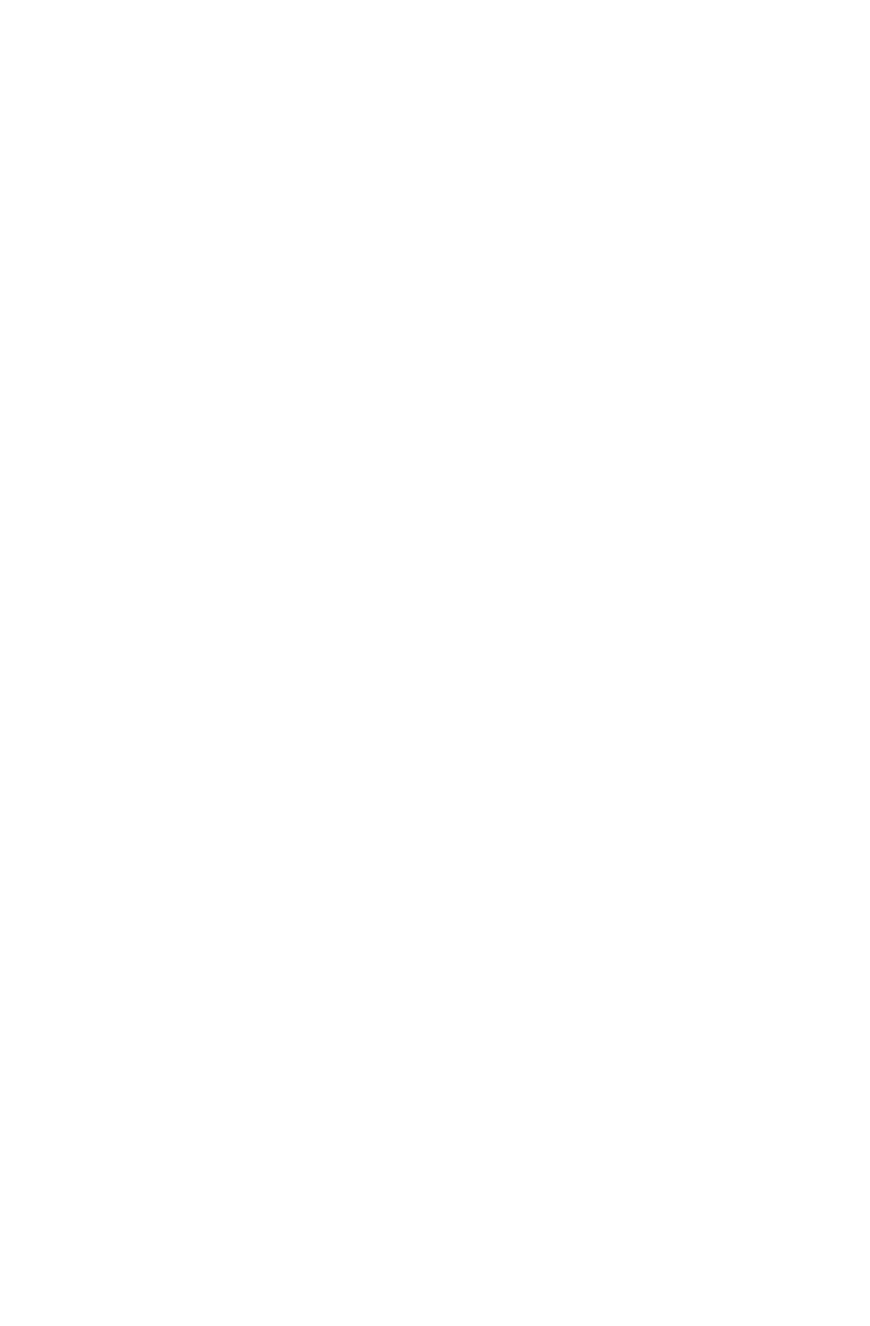
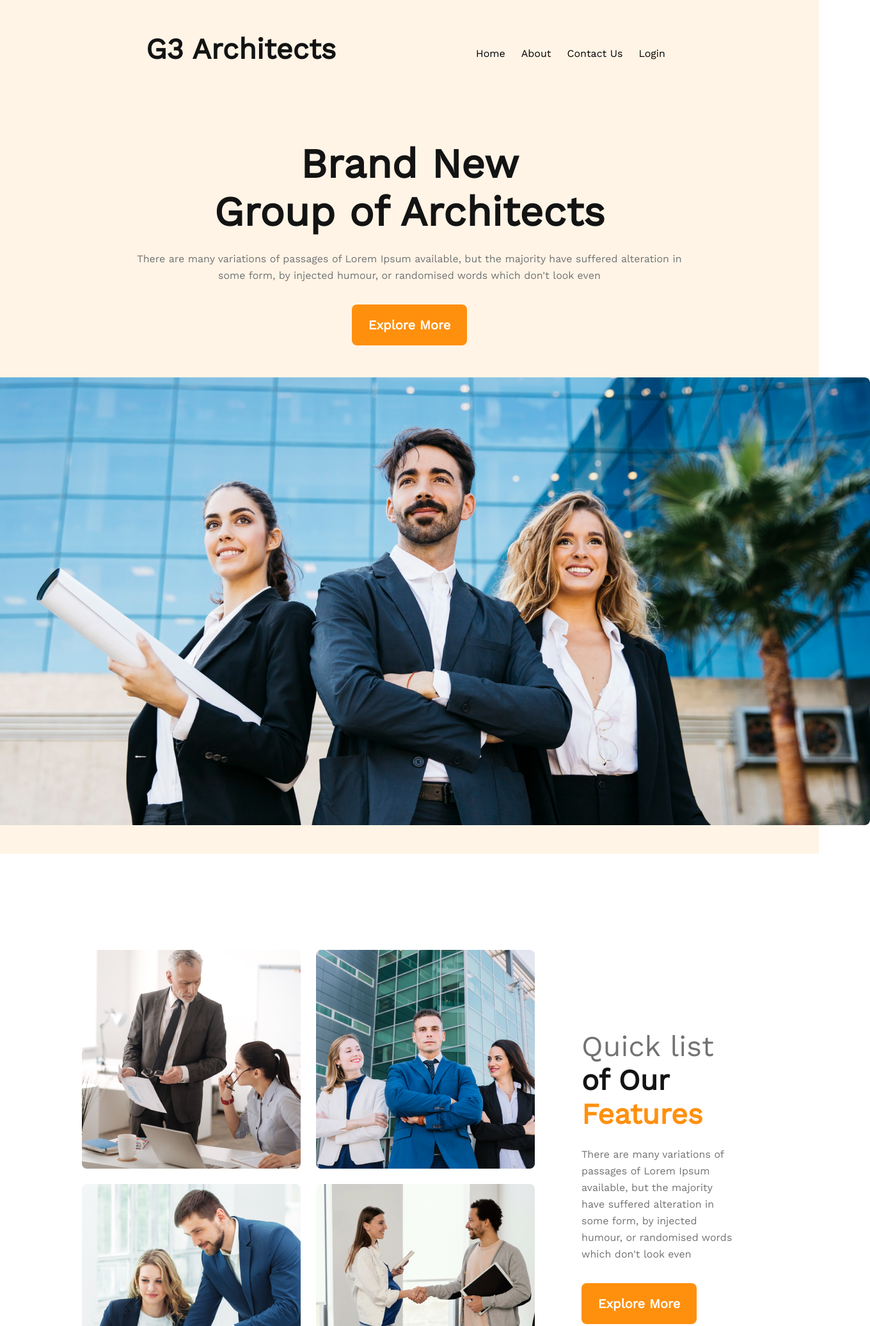
Before and after one commit to Tausif1691/G3-Architects, a plain HTML site: page index.html in a window 1280 px wide. Shown: the top 2073 px of the page at 64% size, 1360 px wide, since content can reach past the window. Before the commit the page ends 800 px from the top, so only its background shows below. Drawn offline with nearby package versions, Linux system fonts and the light colour scheme.

Commit message:
features section code

```diff
--- a/index.html
+++ b/index.html
@@ -4,9 +4,49 @@
     <meta charset="UTF-8">
     <meta http-equiv="X-UA-Compatible" content="IE=edge">
     <meta name="viewport" content="width=device-width, initial-scale=1.0">
-    <title>Document</title>
+    <title>G3-Architects</title>
+    <link rel="stylesheet" href="styles/style.css">
+    <link rel="preconnect" href="https://fonts.googleapis.com">
+<link rel="preconnect" href="https://fonts.gstatic.com" crossorigin>
+<link href="https://fonts.googleapis.com/css2?family=Work+Sans&display=swap" rel="stylesheet">
 </head>
 <body>
+    <!-- Header__nav section of the page -->
 
+    <header>
+        <nav>
+            <h2 class="nav_logo"> G3 Architects </h2>
+            <ul>
+                <li>Home</li>
+                <li>About</li>
+                <li>Contact Us</li>
+                <li>Login</li>
+            </ul>
+        </nav>
+
+        <!-- Header__banner section of the page -->
+
+        <div class="banner">
+            <h1 class="banner_title"> Brand New <br> Group of Architects </h1>
+            <p class="banner_description"> There are many variations of passages of Lorem Ipsum available, but the majority have suffered alteration in some form, by injected humour, or randomised words which don't look even </p>
+            <button class="btn_primary"> Explore More </button>
+            <img src="./images/banner.png" alt="">
+        </div>
+    </header>
+    <main>
+        <section class="features">
+            <div class="features_img">
+                <img src="./images/team1.png" alt="">
+                <img src="./images/team2.png" alt="">
+                <img src="./images/team3.png" alt="">
+                <img src="./images/team4.png" alt="">
+            </div>
+            <div class="features_description">
+                <h3>Quick list <span class="span_1">of Our</span> <br> <span class="span_2">Features</span></h3>
+                <p class="ft_details">There are many variations of passages of Lorem Ipsum available, but the majority have suffered alteration in some form, by injected humour, or randomised words which don't look even</p>
+                <button class="btn_primary"> Explore More </button>
+            </div>
+        </section>
+    </main>
 </body>
 </html>
--- a/styles/style.css
+++ b/styles/style.css
@@ -0,0 +1,141 @@
+* {
+    margin: 0;
+    padding: 0;
+    box-sizing: border-box;
+    font-family: 'Work Sans', sans-serif;
+}
+
+/* header common styles */
+
+header {
+    background: rgba(255, 144, 14, 0.1);
+}
+
+/* main common styles */
+
+main {
+    max-width: 80%;
+    margin: 0 auto;
+}
+
+/* section common styles */
+
+section {
+    margin-top: 150px;
+}
+
+/* nav bar styles */
+
+
+nav {
+    display: flex;
+    justify-content: space-between;
+    align-items: center;
+    padding-left: 228px;
+    padding-right: 240px;
+}
+
+.nav_logo {
+    padding-top: 50px;
+    font-weight: 700;
+    font-size: 45px;
+    color: #131313;
+}
+
+nav ul {
+    display: flex;
+    list-style: none;
+    align-items: center;
+    gap: 25px;
+    padding-top: 63px;
+}
+
+/* header___banner styles */
+
+
+.banner {
+    display: flex;
+    flex-direction: column;
+    align-items: center;
+}
+
+.banner_title {
+    font-weight: 700;
+    font-size: 64px;
+    line-height: 75px;
+    text-align: center;
+    color: #131313;
+    margin-top: 116px;
+    margin-bottom: 23px;
+}
+
+.banner_description {
+    font-weight: 400;
+    font-size: 16px;
+    line-height: 26px;
+    text-align: center;
+    color: #727272;
+    width: 868px;
+    margin-bottom: 32px;
+}
+
+.btn_primary {
+    width: 180px;
+    height: 64px;
+    font-weight: 600;
+    font-size: 20px;
+    text-align: center;
+    color: #FFFFFF;
+    background: #FF900E;
+    border-radius: 8px;
+    border: none;
+}
+
+.banner>img {
+    border-radius: 8px;
+    margin-top: 50px;
+    margin-bottom: 45px;
+}
+
+/* features section style */
+
+.features {
+    display: flex;
+    align-items: center;
+}
+
+.features_img {
+    display: grid;
+    grid-template-columns: repeat(2, 1fr);
+    grid-column-gap: 24px;
+    grid-row-gap: 24px;
+    margin-right: 73px;
+}
+
+.features_description>h3 {
+    font-weight: 500;
+    font-size: 45px;
+    line-height: 53px;
+    color: #727272;
+    margin-bottom: 24px;
+}
+
+.span_1 {
+    font-weight: 700;
+    font-size: 45px;
+    color: #131313;
+}
+
+.span_2 {
+    font-weight: 700;
+    font-size: 45px;
+    color: #FF900E;
+}
+
+.ft_details {
+    ont-weight: 400;
+    font-size: 16px;
+    line-height: 26px;
+    color: #727272;
+    margin-bottom: 32px;
+}
```
